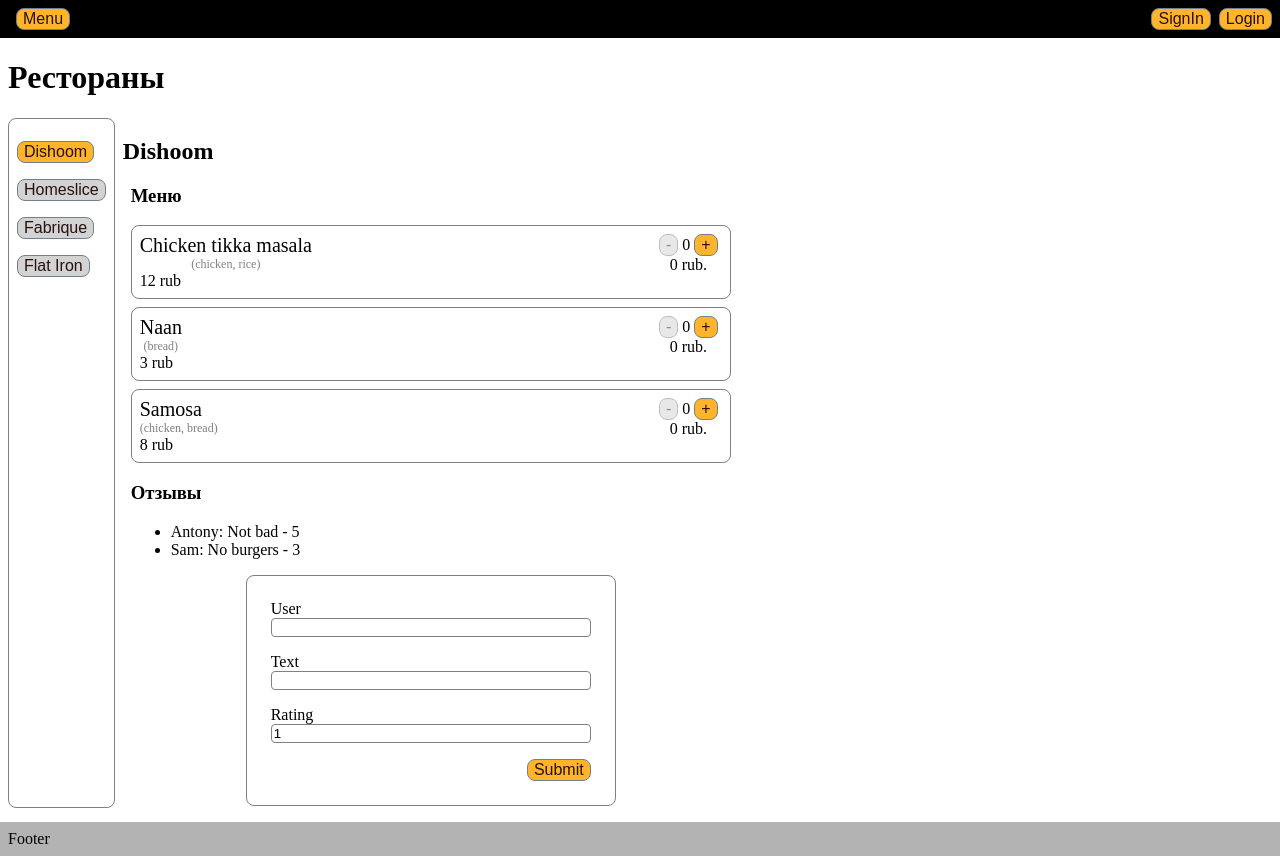
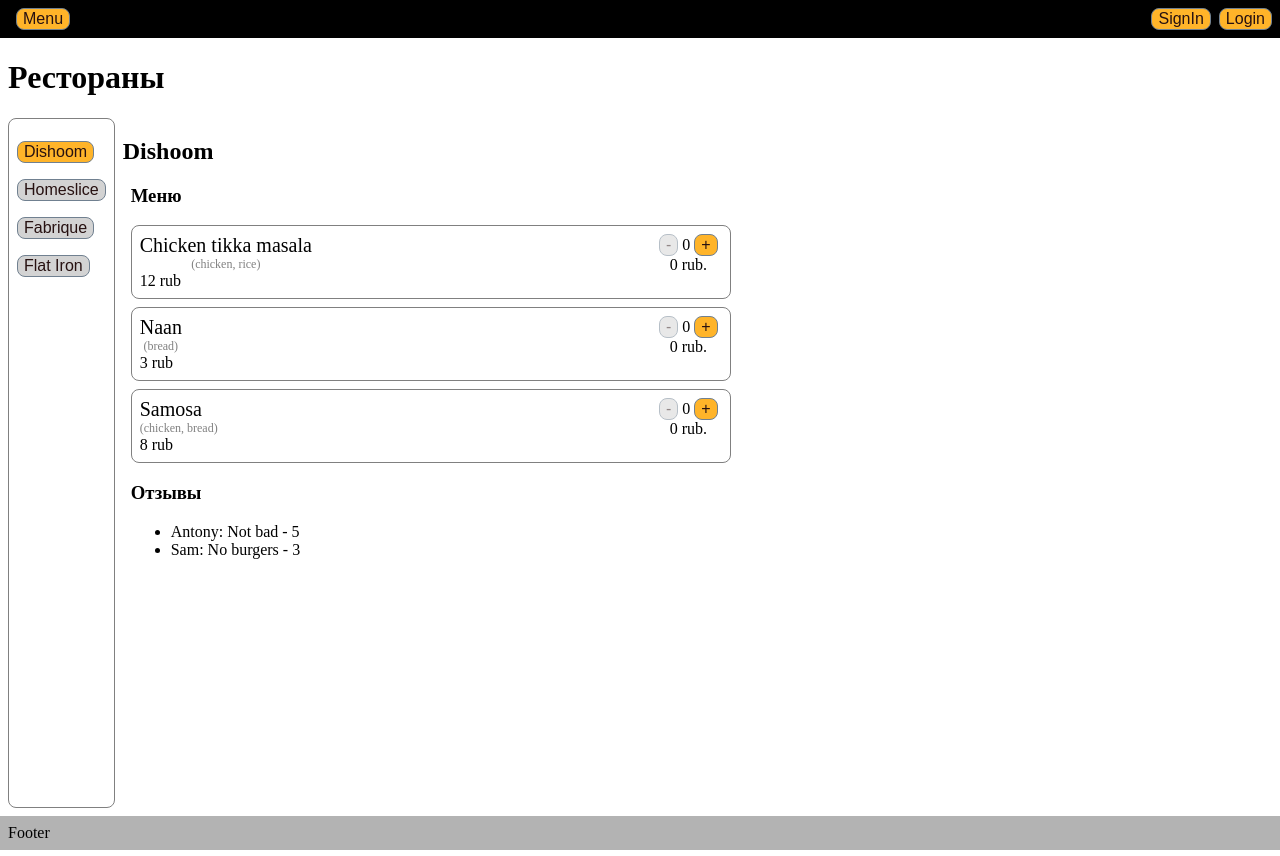
Before and after one commit to mikewoe/ljs-react-course-2024, a React (Vite) app: page / in a window 1280 px wide. Built offline with nearby package versions, Linux system fonts and the light colour scheme.

Commit message:
* components: no user - no review;

```diff
--- a/src/components/review-form/component.tsx
+++ b/src/components/review-form/component.tsx
@@ -2,15 +2,28 @@ import {Field} from "../field/component.tsx";
 import styles from './styles.module.scss'
 import {useReviewForm} from "./use-review-form.ts";
 import {Button} from "../button/component.tsx";
+import {useContext, useEffect} from "react";
+import {UserContext} from "../../contexts/user.tsx";
 
 export const ReviewForm = () => {
+    const {user} = useContext(UserContext);
     const {form, setName, setRating, setText} = useReviewForm();
+
+    useEffect(() => {
+        if (user.isAuth) {
+            setName(user.userName)
+        }
+    }, [setName, user]);
+
+    if (!user.isAuth) {
+        return (<div></div>)
+    }
 
     return (
         <div className={styles.root}>
             <div className={styles.form}>
-                <Field fieldName="user" onChange={setName} value={form.name}/>
-                <Field fieldName="text" onChange={setText} value={form.text}/>
+                <div>{user.userName}</div>
+                <Field fieldName="text" labelName="Текст отзыва" onChange={setText} value={form.text}/>
                 <Field fieldName="rating" type="number" onChange={setRating} value={form.rating}/>
 
                 <div className={styles.formButton}>
--- a/src/components/review-form/use-review-form.ts
+++ b/src/components/review-form/use-review-form.ts
@@ -3,7 +3,7 @@ import React, {useCallback, useReducer} from "react";
 const INITIAL_VALUE = {
     name: '',
     text: '',
-    rating: 1
+    rating: 5
 }
 
 const reducer = (state : {name: string, text: string, rating: number}, action: {type: string, payload: any}) => {
@@ -32,8 +32,8 @@ export const useReviewForm = (initialValue = INITIAL_VALUE) => {
     const [form, dispatch] = useReducer(reducer, initialValue);
 
     const setName = useCallback(
-        (event: React.ChangeEvent<HTMLInputElement>) => {
-            dispatch({type: 'setName', payload: event.target.value})
+        (userName: string) => {
+            dispatch({type: 'setName', payload: userName})
         },
         []
     );
--- a/src/components/user-auth/component.tsx
+++ b/src/components/user-auth/component.tsx
@@ -7,8 +7,6 @@ export const UserAuth = ({className} : {
     className: string
 }) => {
     const {user, login, logout} = useContext(UserContext);
-
-    console.log(user);
 
     if (!user.isAuth) {
         return (
```
